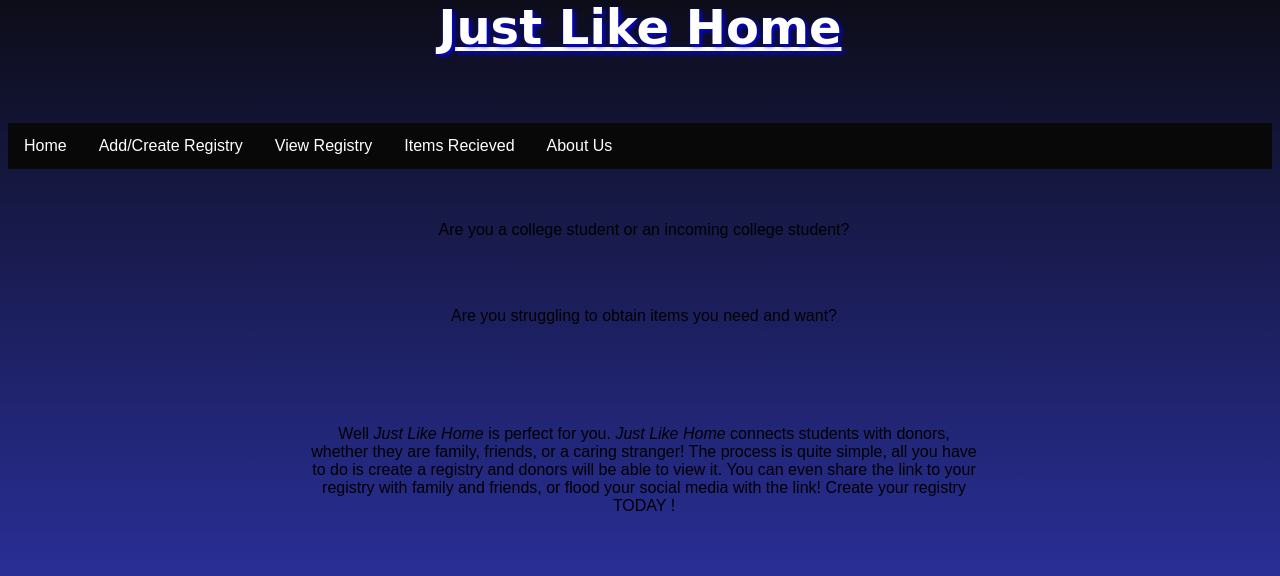
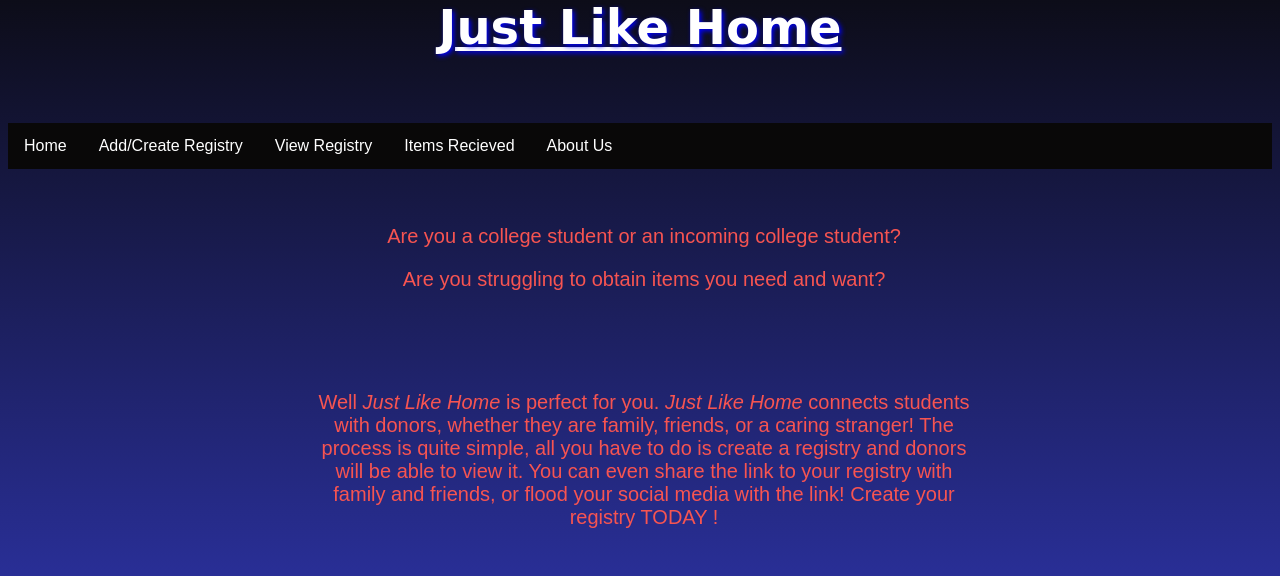
Before and after one commit to oXDE4THROWXo/Student-repository-, a Python web app: template templates/home.html in a window 1280 px wide. Shown: the part 77-653 px from the top of the page. Run offline with Jinja, Linux system fonts and the light colour scheme; the template is opened without the code that fills it, so the values that code supplies are empty.

Commit message:
menu css

```diff
--- a/resources/home.css
+++ b/resources/home.css
@@ -20,6 +20,8 @@ h1 {
 div {
     text-align: center;
     position:fixed;
+    color:#F75451;
+    font-size: 20px;
 
 }
 
@@ -27,7 +29,7 @@ div {
 #companyinfo{
 text-align:center;
 margin-top: 100px;
-margin-bottom: 100px;
+margin-bottom: 50px;
 margin-right: 300px;
 margin-left: 300px;
 
--- a/templates/home.html
+++ b/templates/home.html
@@ -58,7 +58,7 @@ li a:hover {
 <div>
 <!-- <p id="companyinfo"> Our group decided to create this website that allows students to make a registry based on their wants and needs. Once they create an account and make a registry,  donors can supply the students wants and needs they listed in their registry. We decided to make "Just Like Home" because it allows donars to help college students in need.</p> -->
 <p>Are you a college student or an incoming college student?</p>
-<br></br>
+
 <p>Are you struggling to obtain items you need and want?</p>
 
 <p id="companyinfo">Well <i>Just Like Home</i> is perfect for you. <i>Just Like Home</i> connects students with donors, whether they are family, friends, or a caring stranger! The process is quite simple, all you have to do is create a registry and donors will be able to view it. You can even share the link to your registry with family and friends, or flood your social media with the link! Create your registry TODAY !</p>
```
Also changed, not shown: resources/homewmenu.css (added, +24 -0 lines).
